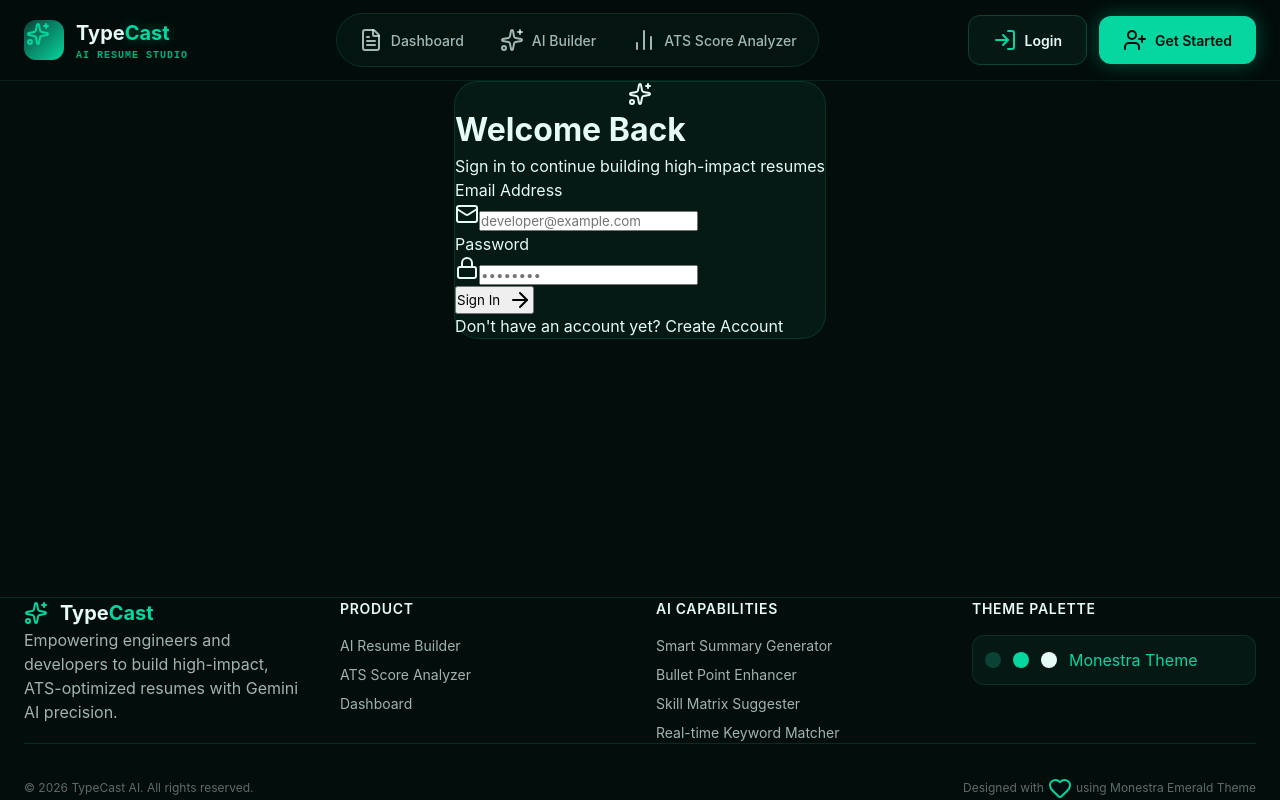
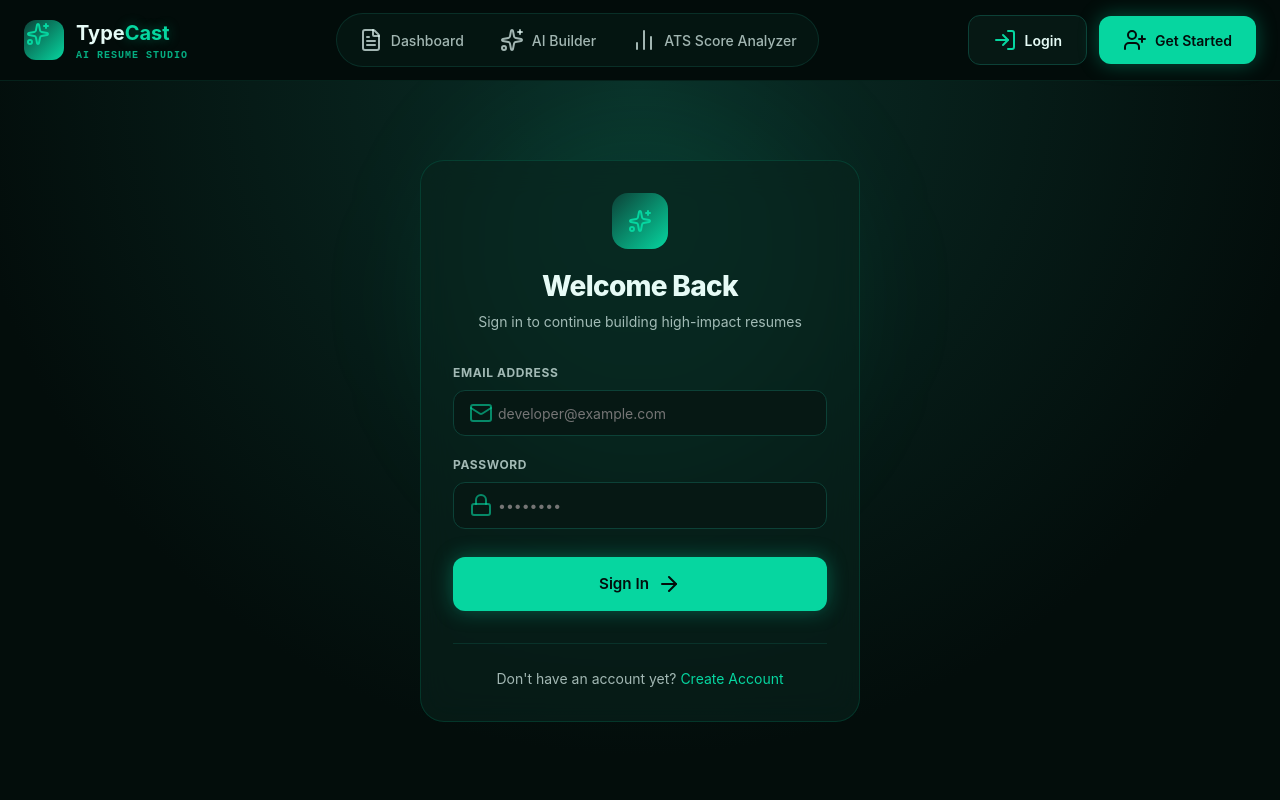
Before and after one commit to Ramiz1323/TypeCast, a Next.js app: page /auth/login in a window 1280 px wide. Shown: the top 800 px of the page. Built offline with nearby package versions, Linux system fonts and the light colour scheme.

Commit message:
refactor(auth): convert Login and Register pages to Vanilla CSS

```diff
--- a/src/app/auth/login/page.tsx
+++ b/src/app/auth/login/page.tsx
@@ -7,7 +7,7 @@
 import { Sparkles, Mail, Lock, ArrowRight, Loader2, AlertCircle, CheckCircle2 } from "lucide-react";
 
 export default function LoginPage() {
-  const router = Router();
+  const router = useRouter();
   const [form, setForm] = useState({ email: "", password: "" });
   const [loading, setLoading] = useState(false);
   const [error, setError] = useState<string | null>(null);
@@ -36,7 +36,7 @@
       }, 1000);
     } catch (err: any) {
       setError(
-        err?.response?.data?.message || "Login failed. Please verify your email and password."
+        err?.response?.data?.message || "Login failed. Please check your credentials."
       );
     } finally {
       setLoading(false);
@@ -44,53 +44,44 @@
   };
 
   return (
-    <div className="min-h-[calc(100vh-80px)] flex items-center justify-center p-4 relative overflow-hidden bg-gradient-obsidian">
+    <div className="auth-page-wrapper">
 
-      {/* Background Decorative Glow Blobs */}
-      <div className="absolute top-1/4 left-1/2 -translate-x-1/2 -translate-y-1/2 w-96 h-96 bg-[#06D6A0]/10 rounded-full blur-3xl pointer-events-none" />
-      <div className="absolute bottom-10 right-10 w-80 h-80 bg-[#0C4137]/30 rounded-full blur-3xl pointer-events-none" />
+      {/* Decorative ambient background glow */}
+      <div className="auth-glow-blob" />
 
-      {/* Login Card */}
-      <div className="w-full max-w-md glass-card p-8 rounded-3xl border border-[#0C4137] shadow-[0_20px_50px_rgba(0,0,0,0.5)] relative z-10">
+      {/* Login Glassmorphism Card */}
+      <div className="glass-card auth-card">
 
-        {/* Header Icon & Title */}
-        <div className="text-center mb-8">
-          <div className="w-14 h-14 mx-auto mb-4 rounded-2xl bg-gradient-to-br from-[#0C4137] to-[#06D6A0] p-0.5 shadow-lg shadow-[#06D6A0]/20 flex items-center justify-center">
-            <div className="w-full h-full bg-[#030D0B] rounded-[14px] flex items-center justify-center">
-              <Sparkles className="w-7 h-7 text-[#06D6A0]" />
-            </div>
+        {/* Header */}
+        <div className="auth-header">
+          <div className="auth-logo-badge">
+            <Sparkles className="w-6 h-6 text-emerald" />
           </div>
-          <h1 className="text-2xl sm:text-3xl font-bold text-[#E6FBF6] tracking-tight">
-            Welcome Back
-          </h1>
-          <p className="text-sm text-[#E6FBF6]/60 mt-1">
-            Sign in to continue building high-impact resumes
-          </p>
+          <h1 className="auth-title">Welcome Back</h1>
+          <p className="auth-subtitle">Sign in to continue building high-impact resumes</p>
         </div>
 
-        {/* Feedback Banners */}
+        {/* Alerts */}
         {error && (
-          <div className="mb-6 p-4 rounded-xl bg-red-950/50 border border-red-500/30 text-red-200 text-sm flex items-start gap-3 animate-in fade-in">
-            <AlertCircle className="w-5 h-5 text-red-400 shrink-0 mt-0.5" />
+          <div className="alert alert-error">
+            <AlertCircle className="w-5 h-5 shrink-0" />
             <span>{error}</span>
           </div>
         )}
 
         {success && (
-          <div className="mb-6 p-4 rounded-xl bg-[#0C4137]/60 border border-[#06D6A0]/50 text-[#06D6A0] text-sm flex items-start gap-3 animate-in fade-in">
-            <CheckCircle2 className="w-5 h-5 shrink-0 mt-0.5" />
+          <div className="alert alert-success">
+            <CheckCircle2 className="w-5 h-5 shrink-0" />
             <span>{success}</span>
           </div>
         )}
 
         {/* Form */}
-        <form onSubmit={handleSubmit} className="space-y-5">
-          <div>
-            <label className="block text-xs font-semibold text-[#E6FBF6]/80 uppercase tracking-wider mb-2">
-              Email Address
-            </label>
-            <div className="relative">
-              <Mail className="w-5 h-5 absolute left-3.5 top-1/2 -translate-y-1/2 text-[#06D6A0]/60" />
+        <form onSubmit={handleSubmit}>
+          <div className="form-group">
+            <label className="form-label">Email Address</label>
+            <div className="input-wrapper">
+              <Mail className="w-5 h-5 input-icon" />
               <input
                 type="email"
                 name="email"
@@ -98,17 +89,15 @@
                 value={form.email}
                 onChange={handleChange}
                 disabled={loading}
-                className="w-full pl-11 pr-4 py-3.5 rounded-xl bg-[#061814] border border-[#0C4137] text-[#E6FBF6] placeholder-[#E6FBF6]/30 focus:outline-none focus:border-[#06D6A0] focus:ring-1 focus:ring-[#06D6A0] transition-all disabled:opacity-50"
+                className="form-input"
               />
             </div>
           </div>
 
-          <div>
-            <label className="block text-xs font-semibold text-[#E6FBF6]/80 uppercase tracking-wider mb-2">
-              Password
-            </label>
-            <div className="relative">
-              <Lock className="w-5 h-5 absolute left-3.5 top-1/2 -translate-y-1/2 text-[#06D6A0]/60" />
+          <div className="form-group">
+            <label className="form-label">Password</label>
+            <div className="input-wrapper">
+              <Lock className="w-5 h-5 input-icon" />
               <input
                 type="password"
                 name="password"
@@ -116,16 +105,12 @@
                 value={form.password}
                 onChange={handleChange}
                 disabled={loading}
-                className="w-full pl-11 pr-4 py-3.5 rounded-xl bg-[#061814] border border-[#0C4137] text-[#E6FBF6] placeholder-[#E6FBF6]/30 focus:outline-none focus:border-[#06D6A0] focus:ring-1 focus:ring-[#06D6A0] transition-all disabled:opacity-50"
+                className="form-input"
               />
             </div>
           </div>
 
-          <button
-            type="submit"
-            disabled={loading}
-            className="w-full py-4 px-6 rounded-xl font-semibold text-[#030D0B] bg-[#06D6A0] hover:bg-[#05b88a] shadow-[0_0_25px_rgba(6,214,160,0.35)] hover:shadow-[0_0_35px_rgba(6,214,160,0.5)] transition-all flex items-center justify-center gap-2 group disabled:opacity-60 cursor-pointer"
-          >
+          <button type="submit" disabled={loading} className="btn btn-emerald auth-submit-btn">
             {loading ? (
               <>
                 <Loader2 className="w-5 h-5 animate-spin" />
@@ -134,20 +119,17 @@
             ) : (
               <>
                 <span>Sign In</span>
-                <ArrowRight className="w-5 h-5 group-hover:translate-x-1 transition-transform" />
+                <ArrowRight className="w-5 h-5" />
               </>
             )}
           </button>
         </form>
 
-        {/* Footer Link */}
-        <div className="mt-8 pt-6 border-t border-[#0C4137]/40 text-center">
-          <p className="text-sm text-[#E6FBF6]/60">
+        {/* Footer link */}
+        <div className="auth-footer-link">
+          <p>
             Don't have an account yet?{" "}
-            <Link
-              href="/auth/register"
-              className="text-[#06D6A0] font-semibold hover:underline inline-flex items-center gap-1"
-            >
+            <Link href="/auth/register" className="text-emerald font-bold">
               Create Account
             </Link>
           </p>
@@ -157,7 +139,3 @@
     </div>
   );
 }
-
-function Router() {
-  return useRouter();
-}
--- a/src/app/globals.css
+++ b/src/app/globals.css
@@ -271,6 +271,87 @@
   color: var(--emerald);
 }
 
+/* Auth Page CSS Rules */
+.auth-page-wrapper {
+  min-height: calc(100vh - 80px);
+  display: flex;
+  align-items: center;
+  justify-content: center;
+  padding: 2rem 1rem;
+  position: relative;
+  overflow: hidden;
+  background: radial-gradient(circle at top center, #0a2e27 0%, var(--obsidian) 70%);
+}
+
+.auth-glow-blob {
+  position: absolute;
+  top: 30%;
+  left: 50%;
+  transform: translate(-50%, -50%);
+  width: 24rem;
+  height: 24rem;
+  background: rgba(6, 214, 160, 0.1);
+  border-radius: 9999px;
+  filter: blur(64px);
+  pointer-events: none;
+}
+
+.auth-card {
+  width: 100%;
+  max-width: 440px;
+  padding: 2rem;
+  position: relative;
+  z-index: 10;
+  border-radius: var(--radius-xl);
+}
+
+.auth-header {
+  text-align: center;
+  margin-bottom: 2rem;
+}
+
+.auth-logo-badge {
+  width: 3.5rem;
+  height: 3.5rem;
+  margin: 0 auto 1rem auto;
+  border-radius: var(--radius-lg);
+  background: linear-gradient(135deg, var(--brunswick), var(--emerald));
+  padding: 2px;
+  display: flex;
+  align-items: center;
+  justify-content: center;
+}
+
+.auth-title {
+  font-size: 1.75rem;
+  font-weight: 800;
+  color: var(--polar);
+  letter-spacing: -0.025em;
+}
+
+.auth-subtitle {
+  font-size: 0.875rem;
+  color: var(--polar-muted);
+  margin-top: 0.25rem;
+}
+
+.auth-submit-btn {
+  width: 100%;
+  padding: 0.95rem;
+  margin-top: 0.5rem;
+  font-size: 0.95rem;
+}
+
+.auth-footer-link {
+  margin-top: 2rem;
+  padding-top: 1.5rem;
+  border-top: 1px solid var(--border-emerald);
+  text-align: center;
+  font-size: 0.875rem;
+  color: var(--polar-muted);
+}
+
+
 /* Navbar Styles */
 .header-navbar {
   position: sticky;
```
Also changed, not shown: src/app/auth/register/page.tsx (+33 -59 lines).
